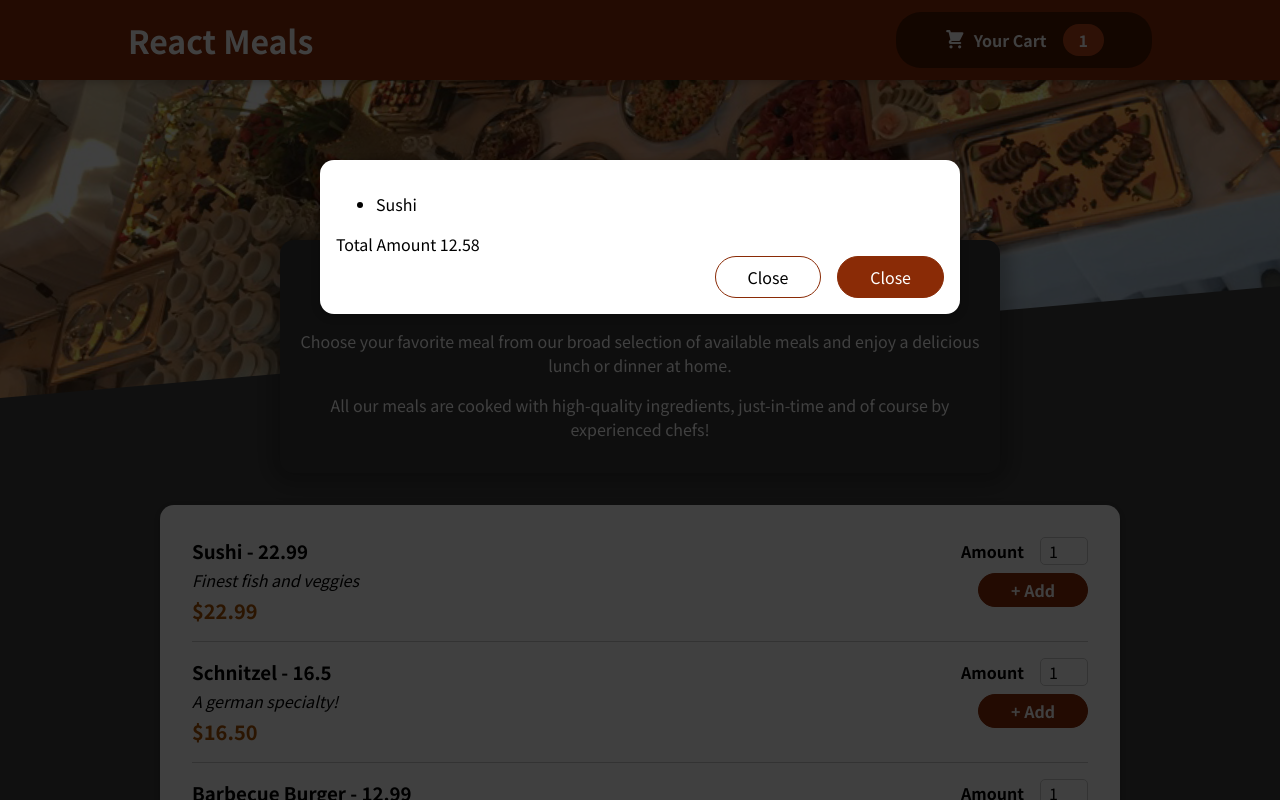
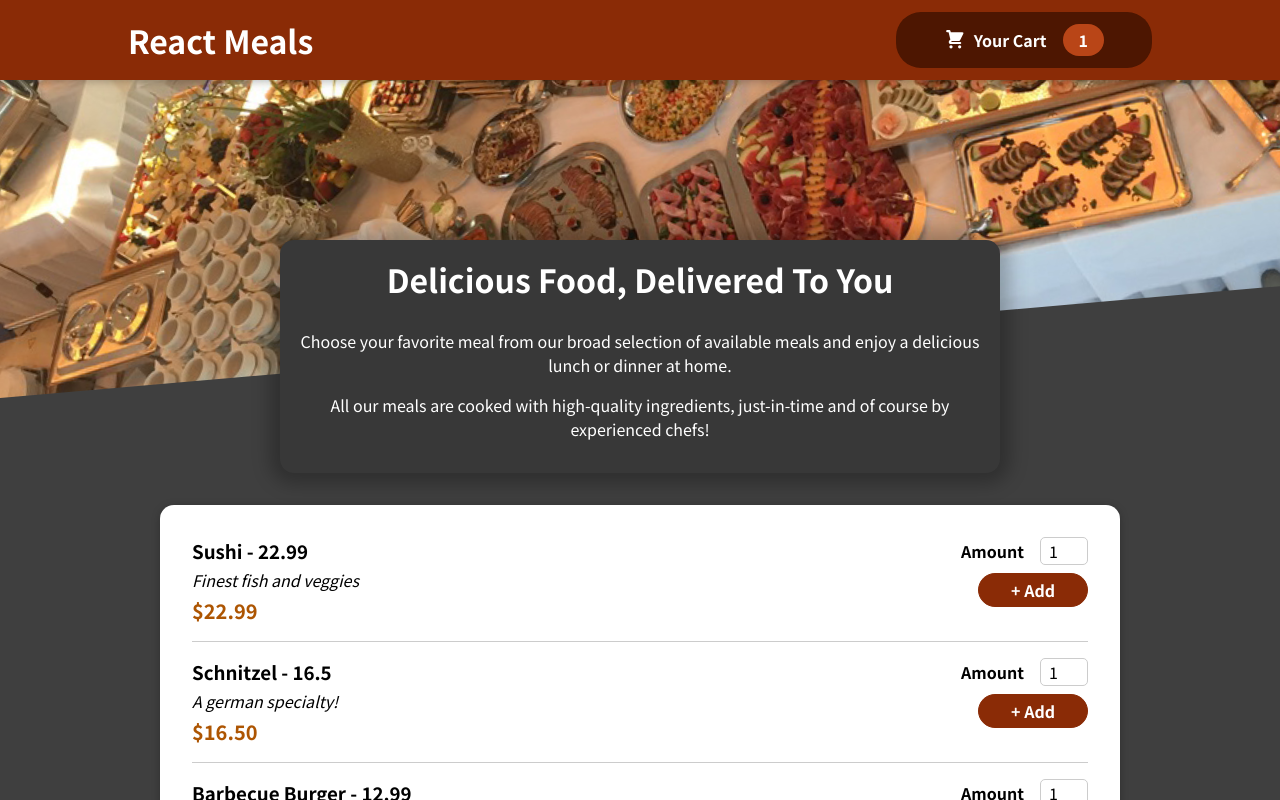
Before and after one commit to L0mens/food-react-app, a React (Create React App) app: page / in a window 1280 px wide. Shown: the top 800 px of the page. Built offline with nearby package versions, Linux system fonts and the light colour scheme.

Commit message:
141. Managing Cart & Modal State

```diff
--- a/src/App.js
+++ b/src/App.js
@@ -1,13 +1,23 @@
 import Header from "./components/Layout/Header";
-import {Fragment} from "react";
+import { Fragment, useState } from "react";
 import Meals from "./components/Meals/Meals";
 import Cart from "./components/Cart/Cart";
 
 function App() {
+  const [cartIsShown, setCartIsShown] = useState(false)
+
+  const showCartHandler = () => {
+    setCartIsShown(true);
+  }
+
+  const hideCartHandler = () => {
+    setCartIsShown(false);
+  }
+
   return (
     <Fragment>
-      <Cart></Cart>
-      <Header></Header>
+      {cartIsShown && <Cart onCloseCart={hideCartHandler}></Cart>}
+      <Header onShowCart={showCartHandler}></Header>
       <main>
         <Meals></Meals>
       </main>
--- a/src/components/Cart/Cart.js
+++ b/src/components/Cart/Cart.js
@@ -2,18 +2,18 @@ import classes from './Cart.module.css'
 import Modal from '../UI/Modal'
 
 const Cart = (props) => {
-    const cartItems = <ul className="cart-items">{[{id: 'c1', name: 'Sushi', amount  : 2, price:1.99},]
-    .map((item) => <li>{item.name}</li>)}</ul>;
+    const cartItems = <ul className="cart-items">{[{key: 'c1', id: 'c1', name: 'Sushi', amount  : 2, price:1.99},]
+    .map((item) => <li key={item.key}>{item.name}</li>)}</ul>;
     return (
-        <Modal className="Cart">
+        <Modal className="Cart" onClose={props.onCloseCart}>
             {cartItems}
             <div className={classes.totel}>
                 <span className="">Total Amount </span>
                 <span className="">12.58</span>
             </div>
             <div className={classes.actions}>
-                <button className="btn button--alt">Close</button>
-                <button className={classes.button}>Close</button>
+                <button className="btn button--alt" onClick={props.onCloseCart}>Close</button>
+                <button className={classes.button}>Order</button>
             </div>
         </Modal>
     )
--- a/src/components/Layout/Header.js
+++ b/src/components/Layout/Header.js
@@ -9,7 +9,7 @@ const Header = props => {
         <Fragment>
             <header className={classes.header}>
                 <h1>React Meals</h1>
-                <HeaderCartButton>Cart </HeaderCartButton>
+                <HeaderCartButton onClick={props.onShowCart}>Cart </HeaderCartButton>
             </header>
             <div className={classes['main-image']}>
                 <img src={mealsImage} alt="Meals img"/>
--- a/src/components/Layout/HeaderCartButton.js
+++ b/src/components/Layout/HeaderCartButton.js
@@ -3,7 +3,7 @@ import classes from './HeaderCartButton.module.css'
 
 const HeaderCartButton = props => {
     return (
-    <button className={classes.button}>
+    <button className={classes.button} onClick={props.onClick}>
         <span className={classes.icon}><CartIcon /></span>
         <span>Your Cart</span>
         <span className={classes.badge}>1</span>
--- a/src/components/UI/Modal.js
+++ b/src/components/UI/Modal.js
@@ -3,7 +3,7 @@ import {Fragment} from 'react'
 import ReactDOM from 'react-dom'
 const Backdrop = props => {
     return (
-        <div className={classes.backdrop}>
+        <div className={classes.backdrop} onClick={props.onClose}>
 
         </div>
     )
@@ -23,7 +23,7 @@ const portalOverlay = document.getElementById("overlays");
 const Modal = (props) => {
     return (
         <Fragment>
-            {ReactDOM.createPortal(<Backdrop />, portalOverlay)}
+            {ReactDOM.createPortal(<Backdrop onClose={props.onClose}/>, portalOverlay)}
             {ReactDOM.createPortal(<ModalOverlay>{props.children}</ModalOverlay>, portalOverlay)}
         </Fragment>
     )
```
Also changed, not shown: 1 other file (tests, documents, lock files or other folders).
